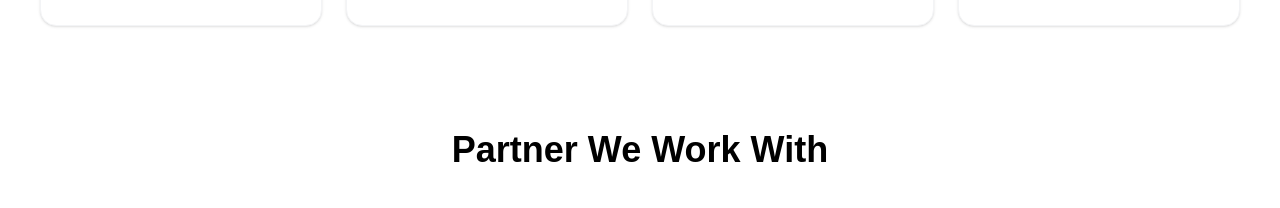
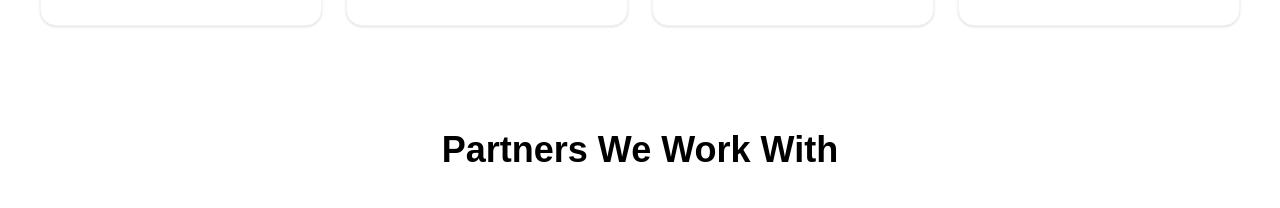
Before and after one commit to hoangtuan1207/bidsmart, a Next.js app: page / in a window 1280 px wide. Shown: the part 1881-2089 px from the top of the page. Built offline with nearby package versions, Linux system fonts and the light colour scheme.

Commit message:
final code v6

```diff
--- a/app/components/Partner.tsx
+++ b/app/components/Partner.tsx
@@ -26,7 +26,7 @@ export default function PartnerSection() {
           transition={{ duration: 0.5 }}
           className="text-3xl md:text-4xl font-semibold mb-10 text-center text-black font-mono"
         >
-          Partner We Work With
+          Partners We Work With
         </motion.h2>
 
         <motion.div
```
